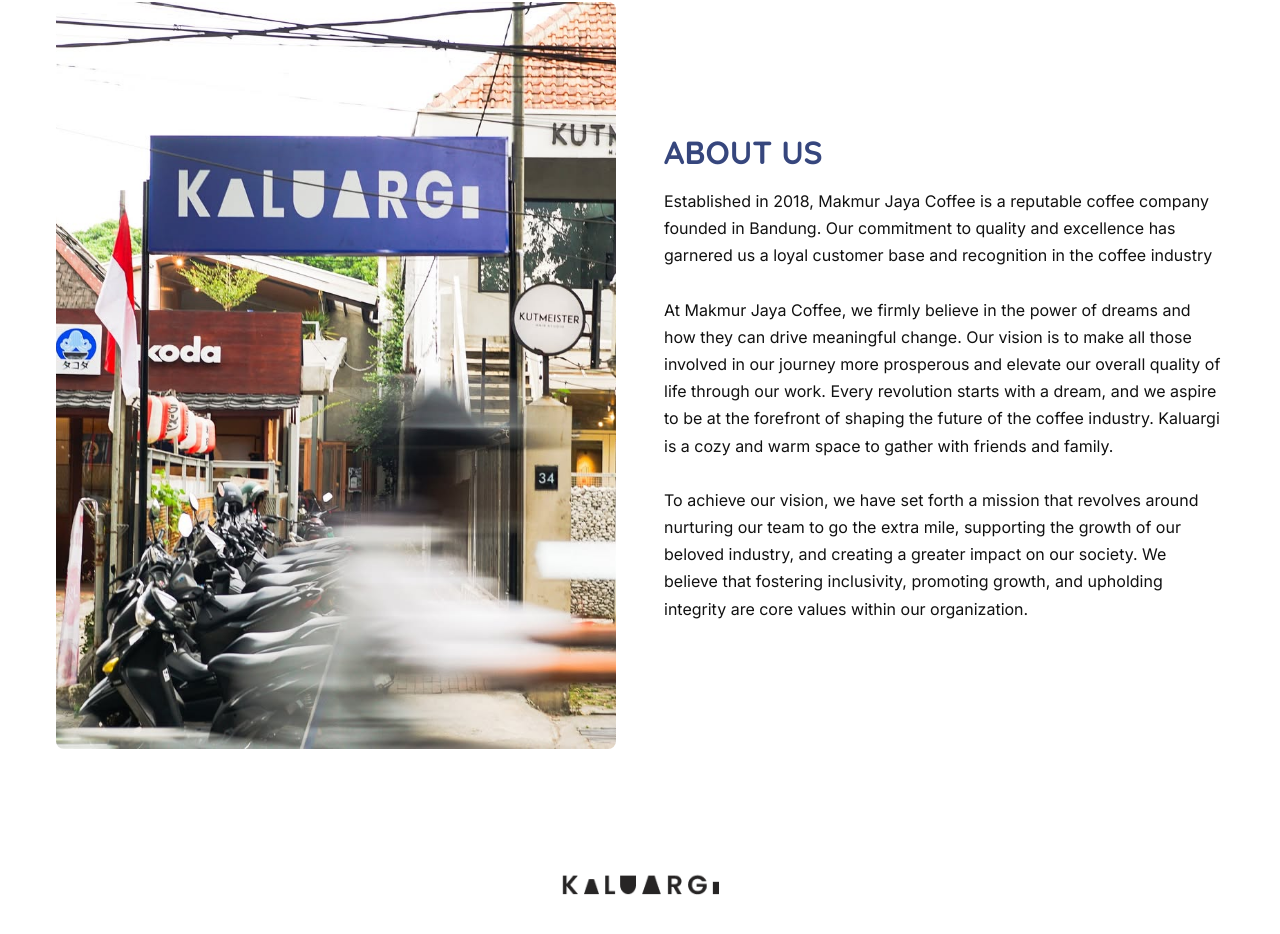
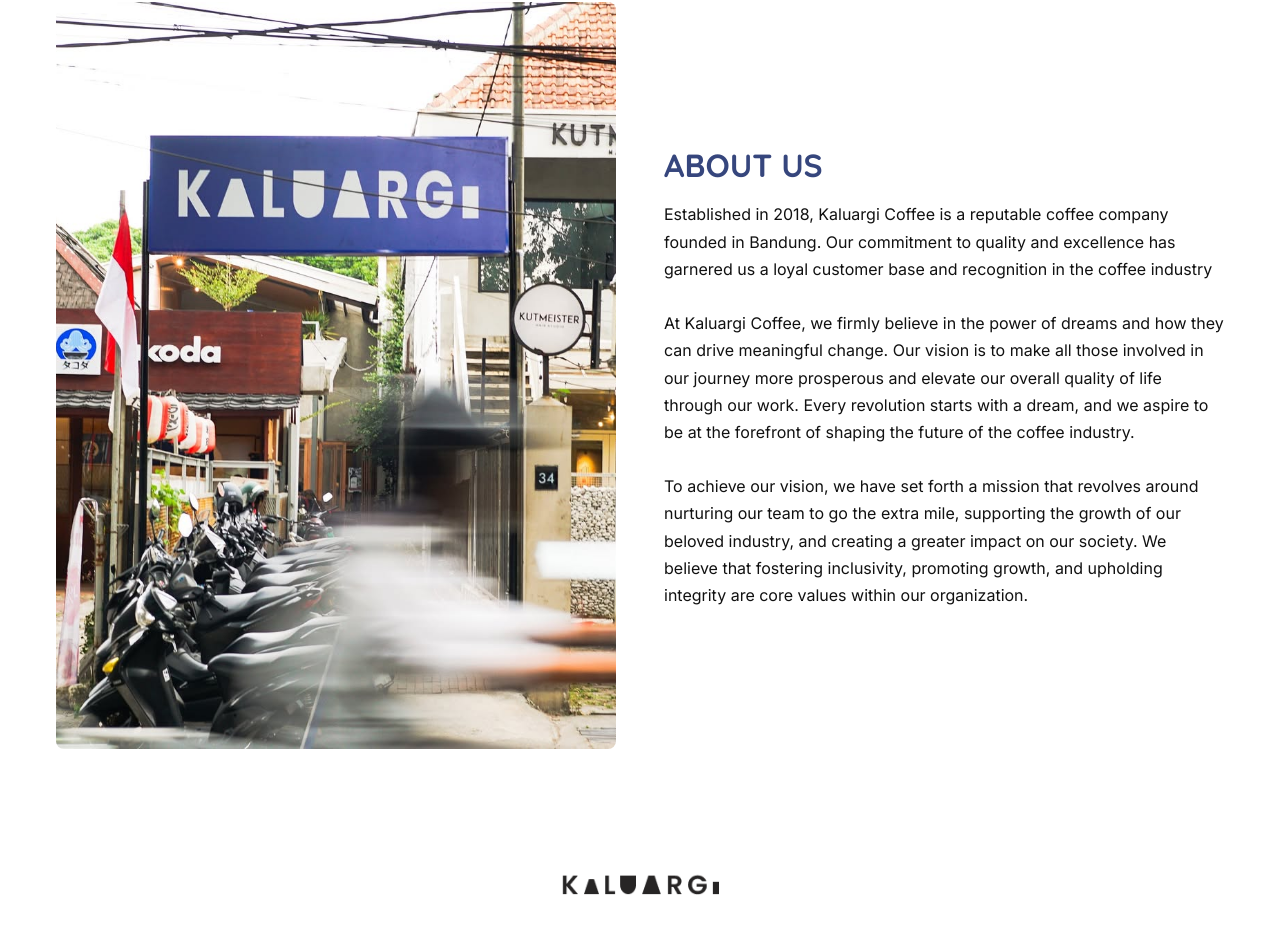
Before and after one commit to arslkml/kaluargi-website, a plain HTML site: page index.html in a window 1280 px wide. Shown: the part 799-1733 px from the top of the page. Drawn offline with Linux system fonts and the light colour scheme.

Commit message:
Update index.html

```diff
--- a/index.html
+++ b/index.html
@@ -71,11 +71,10 @@
                     <div class="about-us-content">
                         <h2 class="section-title">ABOUT US</h2>
                         <p class="section-paragraph">
-                            Established in 2018, Makmur Jaya Coffee is a reputable coffee company founded in Bandung. Our commitment to quality and excellence has garnered us a loyal customer base and recognition in the coffee industry
+                            Established in 2018, Kaluargi Coffee is a reputable coffee company founded in Bandung. Our commitment to quality and excellence has garnered us a loyal customer base and recognition in the coffee industry
                             <br>
                             <br>
-                            At Makmur Jaya Coffee, we firmly believe in the power of dreams and how they can drive meaningful change. Our vision is to make all those involved in our journey more prosperous and elevate our overall quality of life through our work. Every revolution starts with a dream, and we aspire to be at the forefront of shaping the future of the coffee industry.
-                            Kaluargi is a cozy and warm space to gather with friends and family.
+                            At Kaluargi Coffee, we firmly believe in the power of dreams and how they can drive meaningful change. Our vision is to make all those involved in our journey more prosperous and elevate our overall quality of life through our work. Every revolution starts with a dream, and we aspire to be at the forefront of shaping the future of the coffee industry.
                             <br>
                             <br>
                             To achieve our vision, we have set forth a mission that revolves around nurturing our team to go the extra mile, supporting the growth of our beloved industry, and creating a greater impact on our society. We believe that fostering inclusivity, promoting growth, and upholding integrity are core values within our organization.
```
